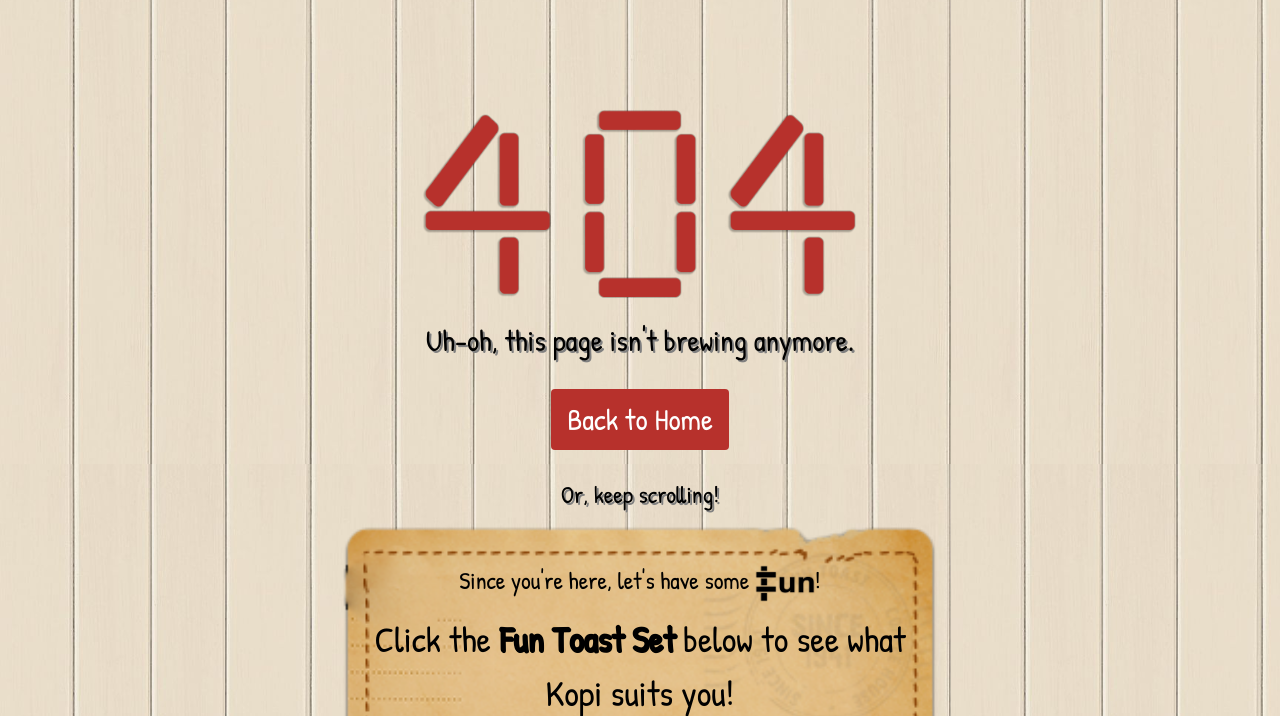
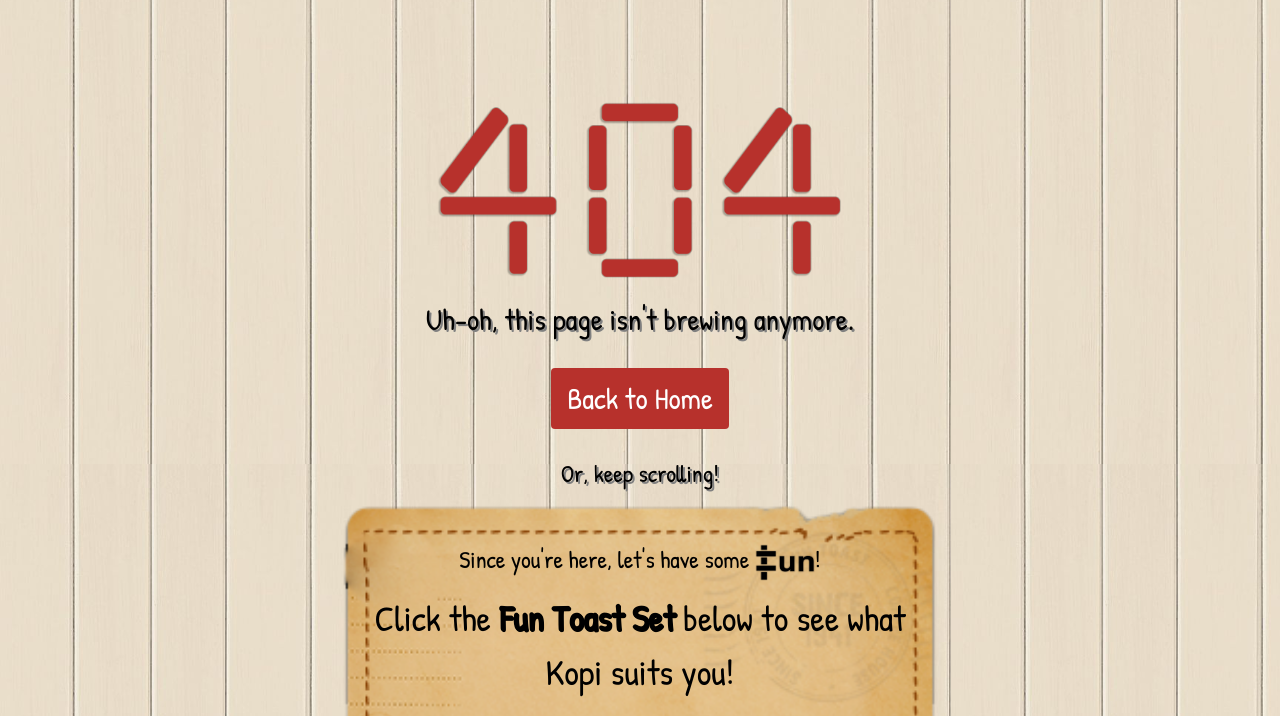
Before and after one commit to clydz/clydz.github.io, a plain HTML site: page index.html in a window 1280 px wide. Shown: the part 81-797 px from the top of the page. Drawn offline with nearby package versions, Linux system fonts and the light colour scheme.

Commit message:
Add files via upload

```diff
--- a/index.html
+++ b/index.html
@@ -40,7 +40,7 @@
             background-size: cover;
         }
         #four {
-            max-width: 43%
+            max-width: 40%
         }
 
         img {
```
